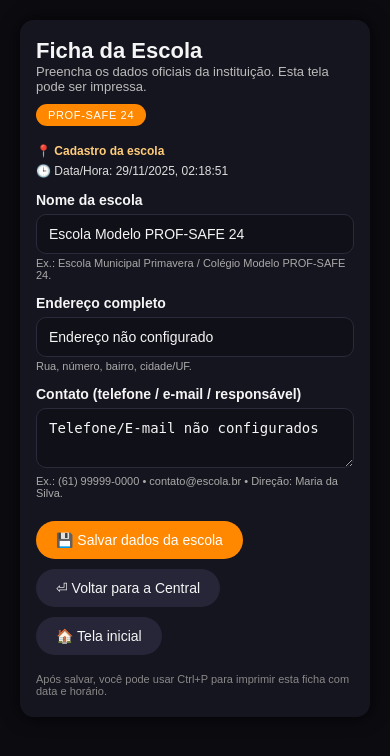
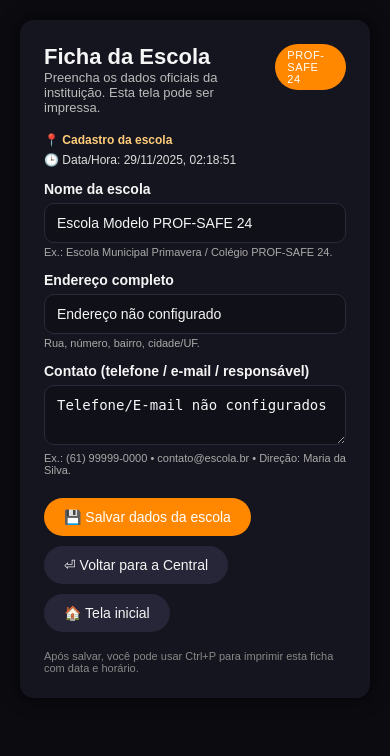
Before and after one commit to salveci2022/prof-safe24, a Flask app: page /admin/escola in a window 390 px wide. Shown: the top 756 px of the page. Run offline with Flask 3, Linux system fonts and the light colour scheme.

Commit message:
Update admin_school.html

```diff
--- a/templates/admin_school.html
+++ b/templates/admin_school.html
@@ -134,18 +134,6 @@
             font-size: 11px;
             color: #888;
         }
-
-        @media (max-width: 600px) {
-            .card { padding: 18px 16px 20px; }
-            .header {
-                flex-direction: column;
-                align-items: flex-start;
-            }
-            .info-bar {
-                flex-direction: column;
-                align-items: flex-start;
-            }
-        }
     </style>
 </head>
 <body>
@@ -162,7 +150,6 @@
             <div class="badge">PROF-SAFE 24</div>
         </div>
 
-        <!-- BARRA COM DATA E HORA -->
         <div class="info-bar">
             <div>📍 <strong>Cadastro da escola</strong></div>
             <div>🕒 Data/Hora: <span id="dataHora"></span></div>
@@ -170,25 +157,25 @@
 
         {% if saved %}
         <div class="alert alert-success">
-            ✅ Dados da escola salvos com sucesso.
+            ✅ Dados da escola foram salvos.
         </div>
         {% endif %}
 
-        <!-- AQUI É ONDE VOCÊ INSERE OS DADOS DA ESCOLA -->
+        <!-- AQUI VOCÊ INSERE OS DADOS DA ESCOLA -->
         <form method="POST" action="{{ url_for('admin_escola') }}">
-            <!-- NOME DA ESCOLA -->
+            <!-- Nome da escola -->
             <label for="school_name">Nome da escola</label>
             <input type="text" id="school_name" name="school_name"
                    value="{{ school_name or '' }}" required>
-            <div class="hint">Ex.: Escola Municipal Primavera / Colégio Modelo PROF-SAFE 24.</div>
+            <div class="hint">Ex.: Escola Municipal Primavera / Colégio PROF-SAFE 24.</div>
 
-            <!-- ENDEREÇO -->
+            <!-- Endereço -->
             <label for="school_address">Endereço completo</label>
             <input type="text" id="school_address" name="school_address"
                    value="{{ school_address or '' }}" required>
             <div class="hint">Rua, número, bairro, cidade/UF.</div>
 
-            <!-- CONTATO -->
+            <!-- Contato -->
             <label for="school_contact">Contato (telefone / e-mail / responsável)</label>
             <textarea id="school_contact" name="school_contact" required>{{ school_contact or '' }}</textarea>
             <div class="hint">Ex.: (61) 99999-0000 • contato@escola.br • Direção: Maria da Silva.</div>
@@ -215,7 +202,6 @@
 </div>
 
 <script>
-    // Relógio simples usando a hora do próprio computador (normalmente já em Brasília)
     function atualizarDataHora() {
         const agora = new Date();
         const texto = agora.toLocaleString("pt-BR", {
@@ -228,7 +214,6 @@
         });
         document.getElementById("dataHora").textContent = texto;
     }
-
     atualizarDataHora();
     setInterval(atualizarDataHora, 1000);
 </script>
```
